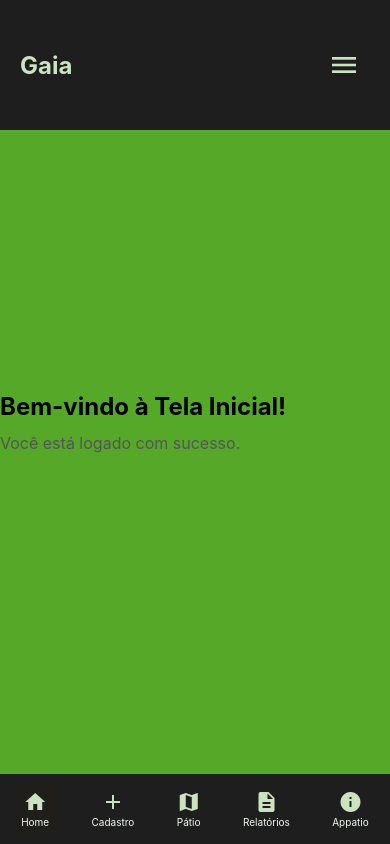
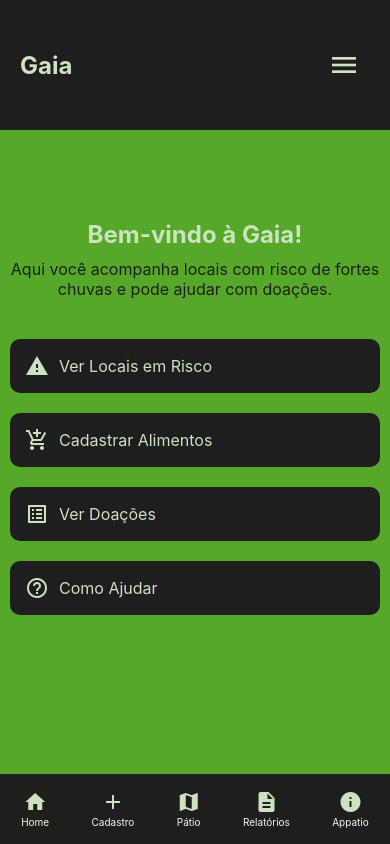
Before and after one commit to GsGaia/MOBILE, a React Native app in the folder Gaia/: screen /TelaInicial in a window 390 px wide. Built offline with nearby package versions, Linux system fonts and the light colour scheme.

Commit message:
Tela inicial atualizada, foi adicionado o conteudo.

```diff
--- a/Gaia/App.js
+++ b/Gaia/App.js
@@ -6,6 +6,7 @@ import { StyleSheet, Text, View, TouchableOpacity } from 'react-native';
 import Login from './src/screens/Login/Login';
 import Entrar from './src/screens/Entrar/Entrar';
 import TelaInicial from './src/screens/TelaInicial/TelaInicial'
+import Doar from './src/screens/Doar/Doar'
 
 const Stack = createNativeStackNavigator();
 
@@ -45,6 +46,7 @@ export default function App() {
         <Stack.Screen name="Login" component={Login} />
         <Stack.Screen name="Entrar" component={Entrar} />
         <Stack.Screen name="TelaInicial" component={TelaInicial} />
+        <Stack.Screen name="Doar" component={Doar} />
       </Stack.Navigator>
     </NavigationContainer>
   );
--- a/Gaia/src/screens/TelaInicial/TelaInicial.js
+++ b/Gaia/src/screens/TelaInicial/TelaInicial.js
@@ -1,32 +1,74 @@
-import { View, Text, StyleSheet } from 'react-native';
+import { View, Text, StyleSheet, TouchableOpacity, ScrollView } from 'react-native';
+import { MaterialIcons } from '@expo/vector-icons';
+import Footer from '../../components/Footer/Footer';
 import Header from '../../components/Header/Header';
-import Footer from '../../components/Footer/Footer';
 
 
-export default function TelaInicial() {
+export default function Home({ navigation }) {
   return (
-    <View style={styles.container}>
-        <Header />
-        <Text style={styles.title}>Bem-vindo à Tela Inicial!</Text>
-        <Text style={styles.subtitle}>Você está logado com sucesso.</Text>
-        <Footer/>
-    </View>
+    <ScrollView contentContainerStyle={styles.container}>
+      <Header/>
+      <Text style={styles.titulo}>Bem-vindo à Gaia!</Text>
+      <Text style={styles.subtitulo}>
+        Aqui você acompanha locais com risco de fortes chuvas e pode ajudar com doações.
+      </Text>
+
+      <TouchableOpacity style={styles.botao} onPress={() => navigation.navigate('Locais')}>
+        <MaterialIcons name="warning" size={24} color="#CBE3BF" />
+        <Text style={styles.botaoTexto}>Ver Locais em Risco</Text>
+      </TouchableOpacity>
+
+      <TouchableOpacity style={styles.botao} onPress={() => navigation.navigate('CadastroAlimentos')}>
+        <MaterialIcons name="add-shopping-cart" size={24} color="#CBE3BF" />
+        <Text style={styles.botaoTexto}>Cadastrar Alimentos</Text>
+      </TouchableOpacity>
+
+      <TouchableOpacity style={styles.botao} onPress={() => navigation.navigate('Doacoes')}>
+        <MaterialIcons name="list-alt" size={24} color="#CBE3BF" />
+        <Text style={styles.botaoTexto}>Ver Doações</Text>
+      </TouchableOpacity>
+
+      <TouchableOpacity style={styles.botao} onPress={() => navigation.navigate('Ajuda')}>
+        <MaterialIcons name="help-outline" size={24} color="#CBE3BF" />
+        <Text style={styles.botaoTexto}>Como Ajudar</Text>
+      </TouchableOpacity>
+      <Footer/>
+    </ScrollView>
   );
 }
 
 const styles = StyleSheet.create({
   container: {
-    flex: 1,
+    padding: 0,
     backgroundColor: '#56A829',
+    flexGrow: 1,
     justifyContent: 'center',
   },
-  title: {
+  titulo: {
     fontSize: 24,
     fontWeight: 'bold',
-    marginBottom: 12,
+    color: '#CBE3BF',
+    marginBottom: 10,
+    textAlign: 'center',
   },
-  subtitle: {
+  subtitulo: {
     fontSize: 16,
-    color: '#555',
+    color: '#1F1E1E',
+    marginBottom: 30,
+    textAlign: 'center',
+  },
+  botao: {
+    flexDirection: 'row',
+    alignItems: 'center',
+    backgroundColor: '#1F1E1E',
+    padding: 15,
+    borderRadius: 10,
+    margin: 10,
+  },
+  botaoTexto: {
+    color: '#CBE3BF',
+    fontSize: 16,
+    marginLeft: 10,
+    fontWeight:'light'
   },
 });
```
